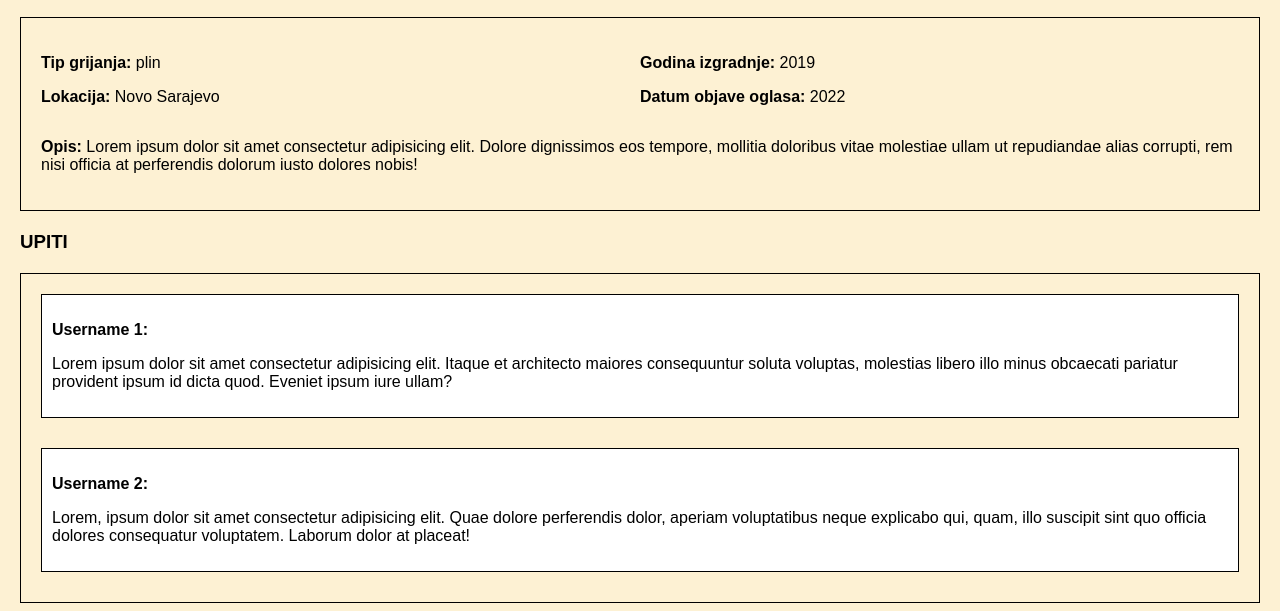
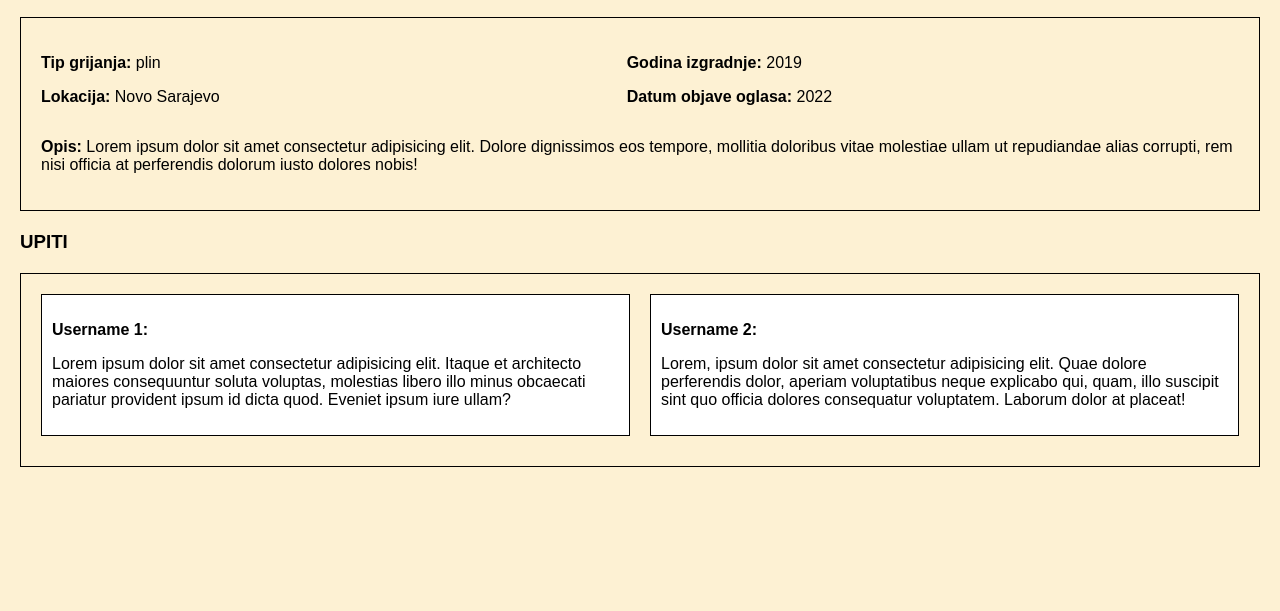
Before and after one commit to ijozic1/Real-estete-web-application, a plain HTML site: page HTML/detalji.html in a window 1280 px wide. Shown: the part 667-1278 px from the top of the page. After the commit the page ends 1154 px from the top, so only its background shows below. Drawn offline with Linux system fonts and the light colour scheme.

Commit message:
Zadatak3 - popravljene granice za nacin prikazivanja

```diff
--- a/CSS/detalji.css
+++ b/CSS/detalji.css
@@ -41,7 +41,7 @@ iframe {
   margin: 20px;
 }
 
-/*#kolona1 {
+#kolona1 {
   order: 1;
   flex: 1 1 auto;
   align-self: auto;
@@ -57,15 +57,15 @@ iframe {
   order: 3;
   flex: 0 1 100%;
   align-self: auto;
-}*/
+}
 
-#kolona1, #kolona2{
+/*#kolona1, #kolona2{
   flex: 1 1 50%;
 }
 
 #opis{
   flex: 1 1 100%;
-}
+}*/
 
 
 /* Stil za div #upiti */
@@ -84,16 +84,22 @@ iframe {
   padding: 10px;
   margin-bottom: 10px;
   background-color: white;
+}
 
-  flex: 1 1 calc(50%-20px); /*dva upita za sirine preko 800px*/
+/*dva upita za sirine preko 800px*/
+@media (min-width: 801px) {
+  .upit {
+    flex: 1 1 45%;
+  }
 }
 
 /*jedan upit ako je sirina 600px do 800px*/
-@media (max-width: 800px) {
+@media (max-width: 800px) and (min-width: 600px) {
   .upit {
     flex: 1 1 100%;
   }
 }
+
 
 /*Dugmići*/
 #carousel-controls {
@@ -121,7 +127,7 @@ iframe {
 }
 
 /*web carousel za sirinu manju od 600px*/
-@media (max-width: 600px) {
+@media (max-width: 599px) {
     #upiti {
       flex-direction: column;
       overflow: hidden;
```
